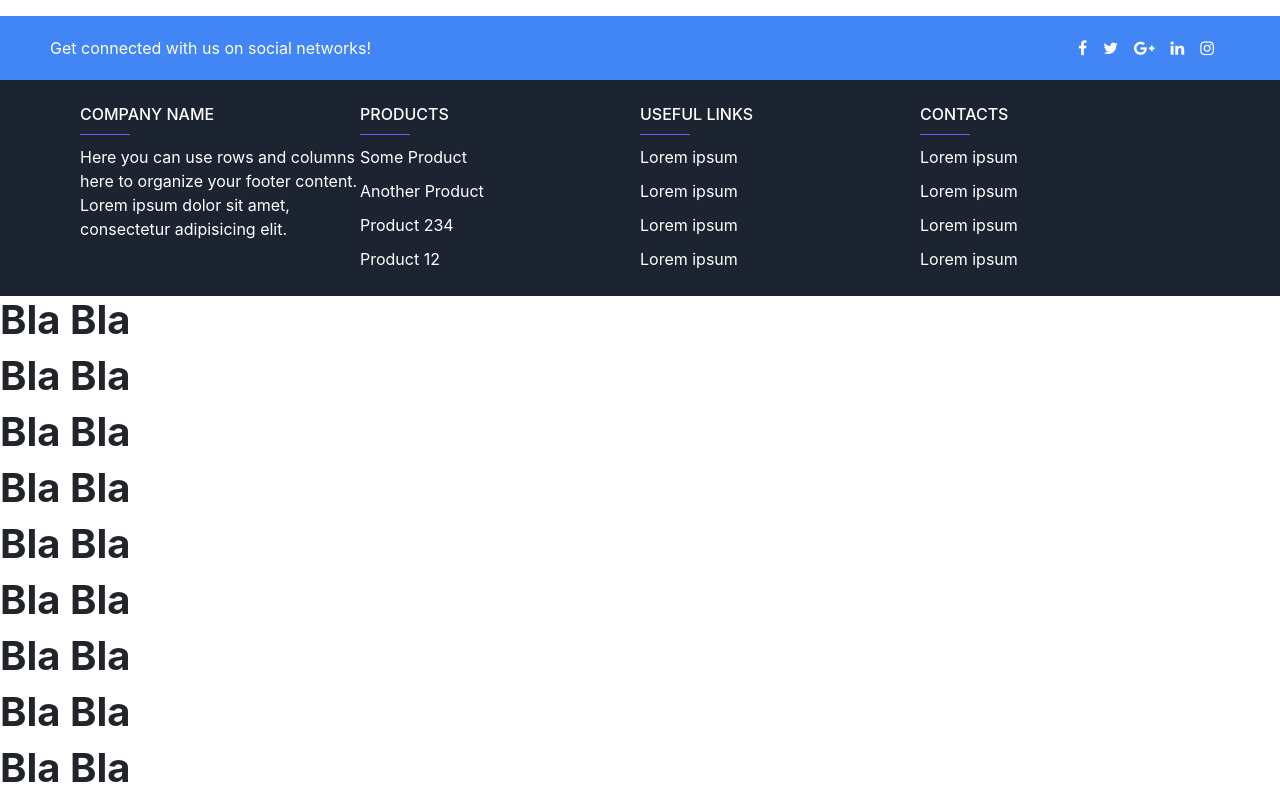
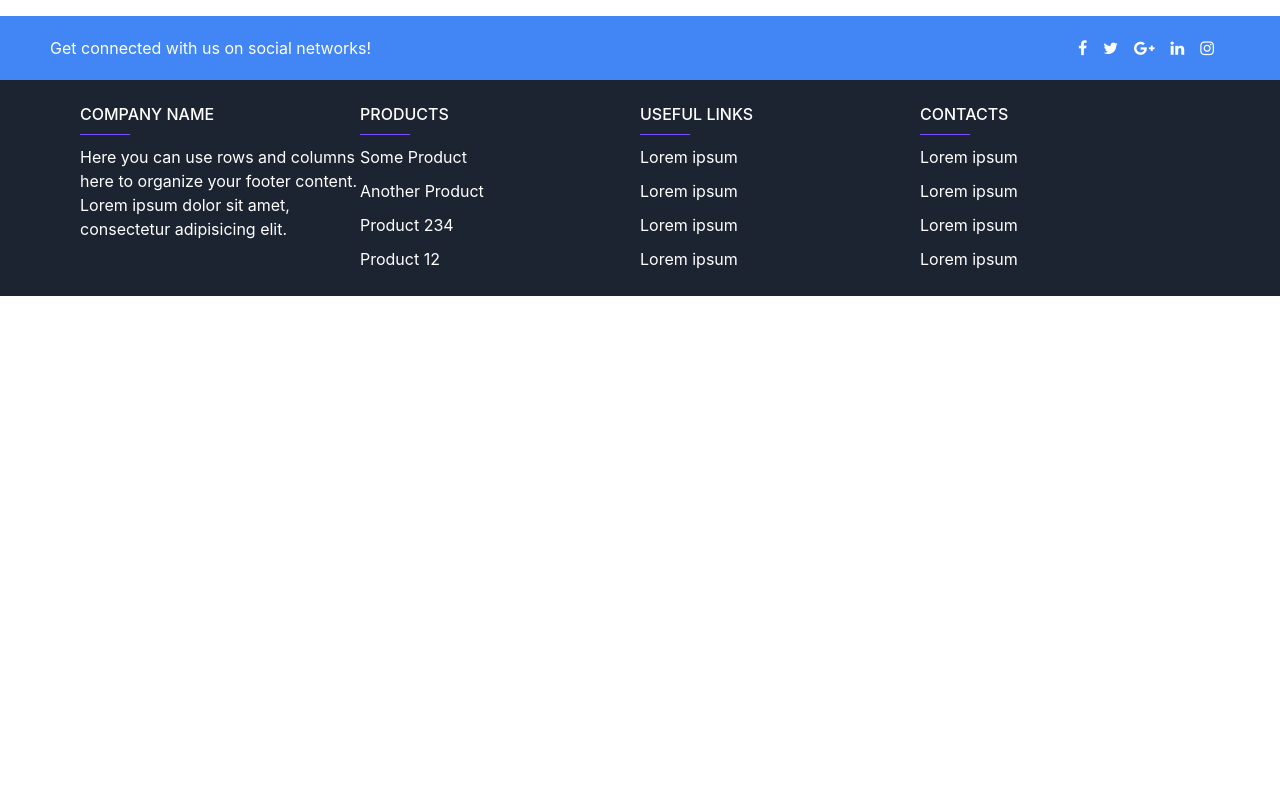
Before and after one commit to kolpakovin/responsive-website-front-end, a React (Create React App) app: page / in a window 1280 px wide. Shown: the part 3061-3861 px from the top of the page. After the commit the page ends 3357 px from the top, so only its background shows below. Built offline with nearby package versions, Linux system fonts and the light colour scheme; grey boxes are pictures that could not be loaded.

Commit message:
finished app.js

```diff
--- a/src/App.js
+++ b/src/App.js
@@ -28,24 +28,8 @@ const App = props => {
             <ContactUs />
             <Network />
             <Footer />
-            <h2> Bla Bla</h2>
-            <h2> Bla Bla</h2>
-            <h2> Bla Bla</h2>
-            <h2> Bla Bla</h2>
-            <h2> Bla Bla</h2>
-            <h2> Bla Bla</h2>
-            <h2> Bla Bla</h2>
-            <h2> Bla Bla</h2>
-            <h2> Bla Bla</h2>
           </Route>
-          {/* <Route path="/users">
-            <Users />
-          </Route>
-          <Route path="/">
-            <Home />
-          </Route> */}
         </Switch>
-
       </Router>
     </div >
   );
```
